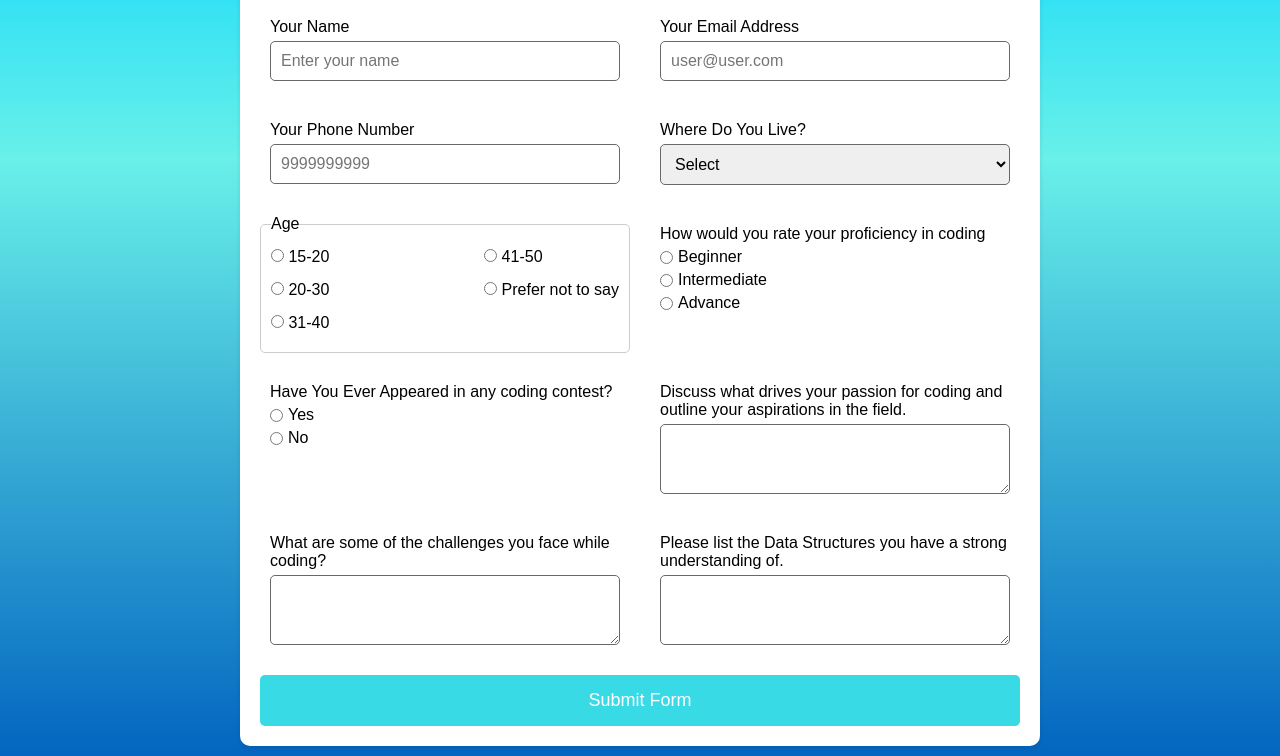
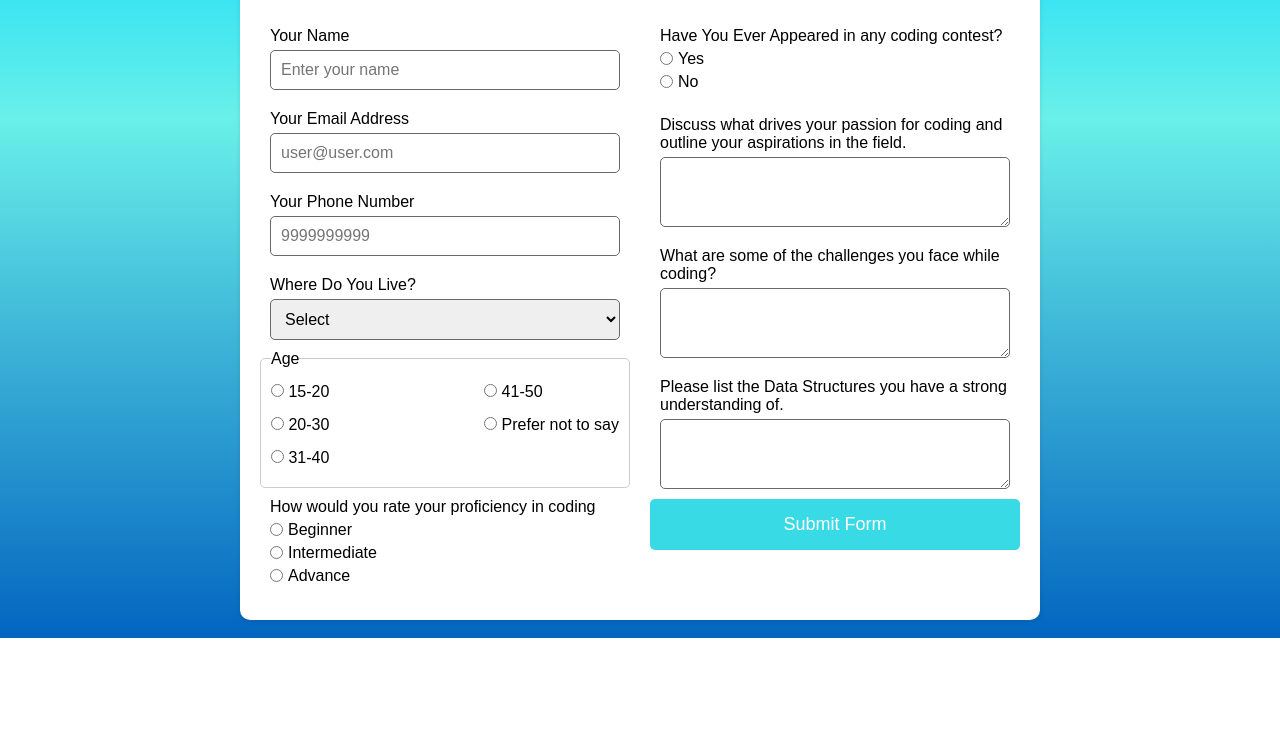
Before and after one commit to M-Ankitha/Survey-form, a plain HTML site: page index.html in a window 1280 px wide. Shown: the part 162-918 px from the top of the page. After the commit the page ends 800 px from the top, so only its background shows below. Drawn offline with Linux system fonts and the light colour scheme.

Commit message:
Update index.html

```diff
--- a/index.html
+++ b/index.html
@@ -12,6 +12,7 @@
         <h1>Survey Form</h1>
         <p class="description">Feel Free To Answer The Questions Below Based On Your Own Experience And Opinion. If You Are Not Convenient In Answering A Particular Question Please Skip It By Answering "No". Every Answer Would Be Very Appreciated. Thank You For Your Time.</p>
         <form action="#">
+            <div class="first">
             <div class="form-group">
                 <label for="name">Your Name</label>
                 <input type="text" id="name" name="name" placeholder="Enter your name">
@@ -58,6 +59,8 @@
                     <label><input type="radio" name="proficiency" value="advance"> Advance</label>
                 </div>
             </div>
+        </div>
+        <div class="first">
             <div class="form-group">
                 <label>Have You Ever Appeared in any coding contest?</label>
                 <div class="radio-group">
@@ -78,7 +81,7 @@
                 <textarea id="data-structures" name="data-structures"></textarea>
             </div>
             <button type="submit">Submit Form</button>
-        <!-- </div> -->
+         </div>
         </form>
     </div>
 </body>
```
